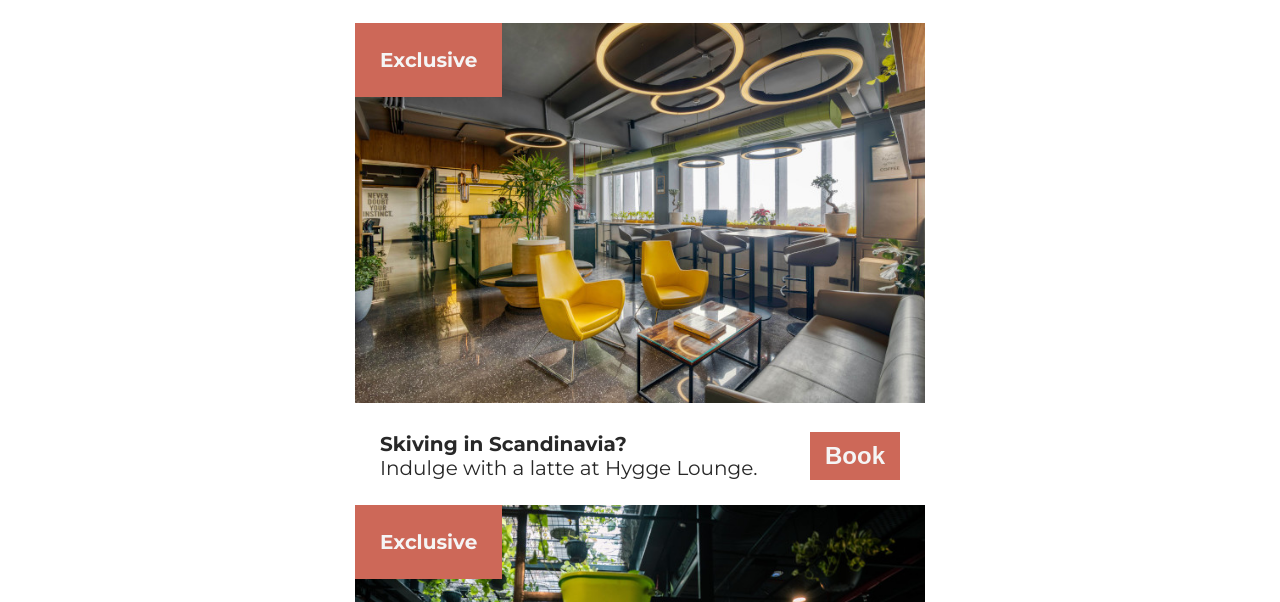
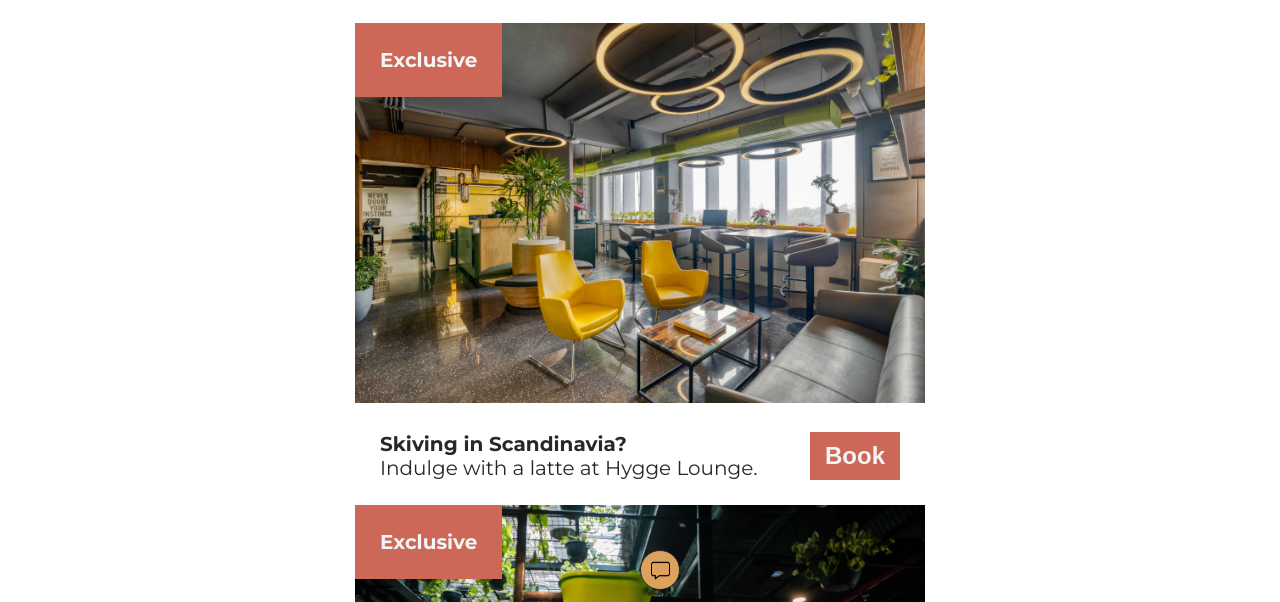
Before and after one commit to robjeybee/we-barely-work-css-exercise, a website: page index.html in a window 1280 px wide. Shown: the part 198-800 px from the top of the page. Drawn offline with Linux system fonts and the light colour scheme.

Commit message:
added fixed message button at bottom of page

```diff
--- a/index.html
+++ b/index.html
@@ -65,9 +65,11 @@
                 </div>
             </section>
         </div>
+    </main>
+    <div class="chatbox-bg">
+        <img src="/images/message.png" class="chatbox-img" alt="">
+    </div>
 
-
-    </main>
     </body>
 </body>
 </html>
--- a/styles.css
+++ b/styles.css
@@ -97,3 +97,23 @@ button {
     font-weight: 700;
     cursor: pointer;
 }
+
+
+.chatbox-bg {
+  background-color: #dda15e;
+  width: 40px;
+  height: 40px;
+  border-radius: 50%;
+  display: flex;
+  position: fixed;
+  bottom: 12px;
+  right: 50%;
+  left: 50%;
+  cursor: pointer;
+  border: #282828 1px solid;
+}
+
+.chatbox-img {
+  width: 50%;
+  margin: auto;
+}
```
Also changed, not shown: images/message.png (added).
